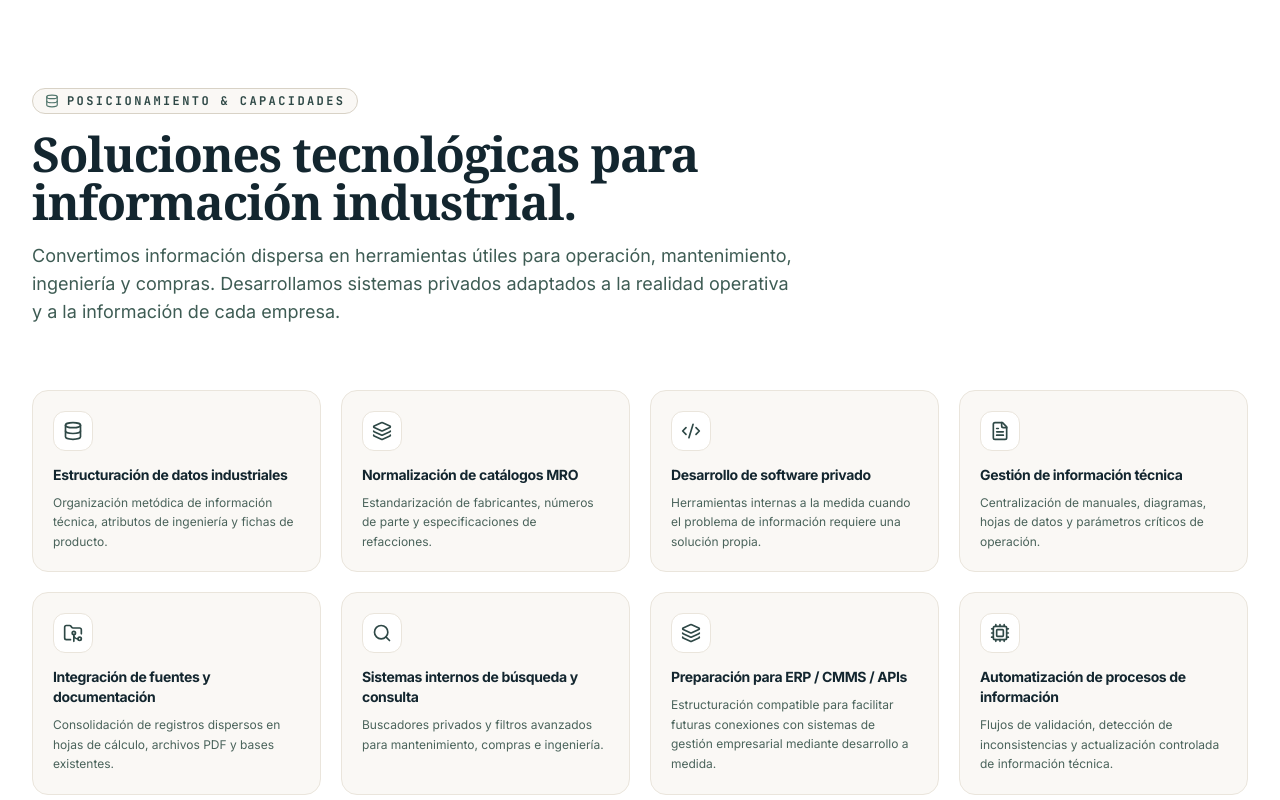
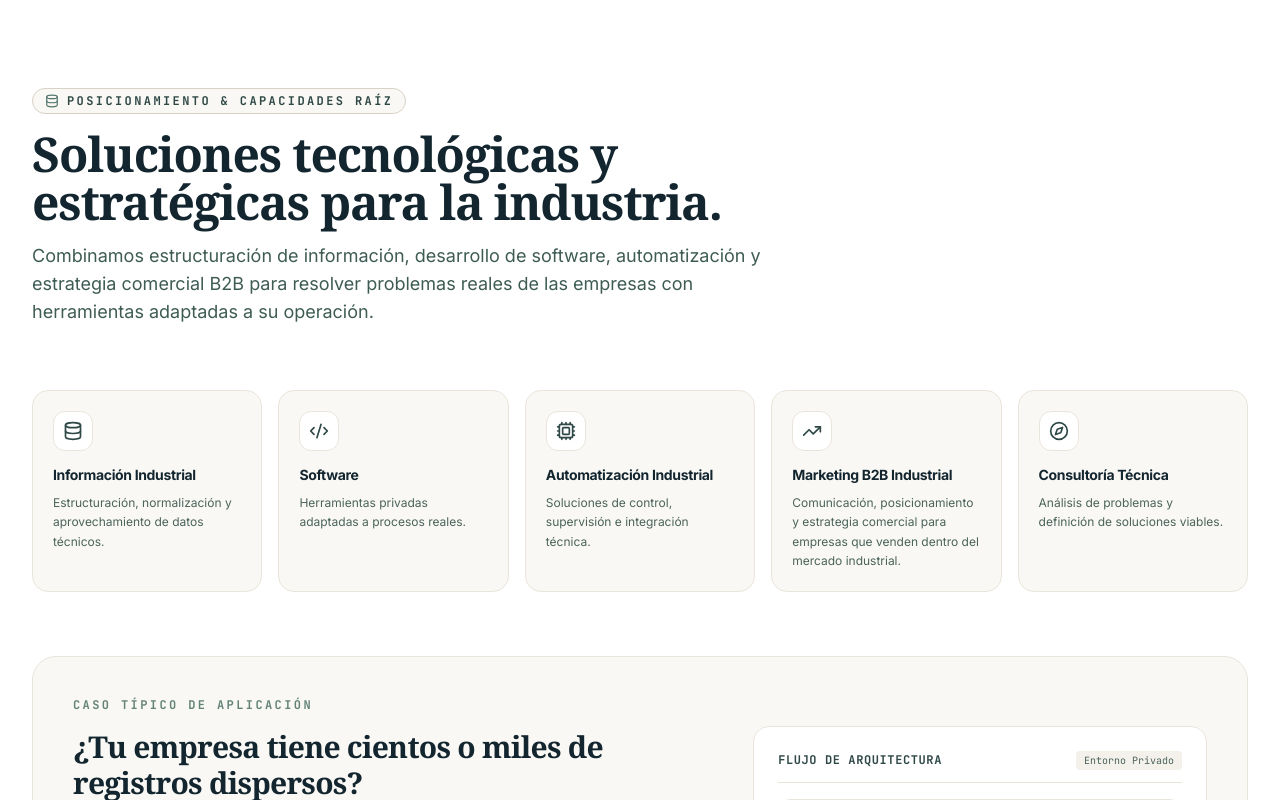
Before and after one commit to jesussorianoevee-commits/JIVOTECK, a React (Vite) app: page / in a window 1280 px wide. Shown: the part 1560-2360 px from the top of the page. Built offline with nearby package versions, Linux system fonts and the light colour scheme.

Commit message:
feat(positioning): elevate Industrial B2B Marketing to core pillar across Hero, CorporateBlock, EcosystemDashboard, and Services

```diff
--- a/src/components/About.tsx
+++ b/src/components/About.tsx
@@ -39,10 +39,10 @@ export const About: React.FC = () => {
             Ingeniería de información para la realidad industrial.
           </h2>
           <p className="text-base sm:text-lg text-[#3E5C54] leading-relaxed font-sans font-normal">
-            <strong>JIVOTECK</strong> es una empresa tecnológica emergente de Aguascalientes enfocada en desarrollar soluciones integrales para la gestión, estructuración y aprovechamiento de información industrial.
+            <strong>JIVOTECK</strong> es una empresa tecnológica emergente de Aguascalientes que desarrolla soluciones integrales para la industria combinando información, tecnología, automatización y estrategia comercial B2B.
           </p>
           <p className="text-sm sm:text-base text-[#4A635B] leading-relaxed font-sans font-normal">
-            Combinamos conocimiento industrial, arquitectura de datos, desarrollo de software y estrategia comercial B2B para construir soluciones adaptadas a problemas reales de las empresas. Nuestro equipo integra distintas especialidades, permitiendo abordar tanto la estructura tecnológica de un proyecto como la manera en que una empresa organiza, presenta y comunica sus soluciones dentro del mercado industrial.
+            Nuestro equipo integra distintas especialidades en conocimiento industrial, arquitectura de datos, desarrollo de software, automatización y comunicación B2B, permitiéndonos abordar tanto la parte tecnológica de un problema como la forma en que una empresa organiza y comunica sus soluciones al mercado.
           </p>
         </div>
 
--- a/src/components/CorporateBlock.tsx
+++ b/src/components/CorporateBlock.tsx
@@ -1,58 +1,42 @@
 import React from 'react';
 import {
   Database,
-  Layers,
   Code2,
-  FileText,
-  FolderGit2,
-  Search,
   Cpu,
+  TrendingUp,
+  Compass,
   ArrowRight,
   CheckCircle2,
-  FileSpreadsheet
+  FileSpreadsheet,
+  Search
 } from 'lucide-react';
 
 export const CorporateBlock: React.FC = () => {
-  const capabilities = [
+  const corePillars = [
     {
       icon: Database,
-      title: 'Estructuración de datos industriales',
-      desc: 'Organización metódica de información técnica, atributos de ingeniería y fichas de producto.'
-    },
-    {
-      icon: Layers,
-      title: 'Normalización de catálogos MRO',
-      desc: 'Estandarización de fabricantes, números de parte y especificaciones de refacciones.'
+      title: 'Información Industrial',
+      desc: 'Estructuración, normalización y aprovechamiento de datos técnicos.'
     },
     {
       icon: Code2,
-      title: 'Desarrollo de software privado',
-      desc: 'Herramientas internas a la medida cuando el problema de información requiere una solución propia.'
-    },
-    {
-      icon: FileText,
-      title: 'Gestión de información técnica',
-      desc: 'Centralización de manuales, diagramas, hojas de datos y parámetros críticos de operación.'
-    },
-    {
-      icon: FolderGit2,
-      title: 'Integración de fuentes y documentación',
-      desc: 'Consolidación de registros dispersos en hojas de cálculo, archivos PDF y bases existentes.'
-    },
-    {
-      icon: Search,
-      title: 'Sistemas internos de búsqueda y consulta',
-      desc: 'Buscadores privados y filtros avanzados para mantenimiento, compras e ingeniería.'
-    },
-    {
-      icon: Layers,
-      title: 'Preparación para ERP / CMMS / APIs',
-      desc: 'Estructuración compatible para facilitar futuras conexiones con sistemas de gestión empresarial mediante desarrollo a medida.'
+      title: 'Software',
+      desc: 'Herramientas privadas adaptadas a procesos reales.'
     },
     {
       icon: Cpu,
-      title: 'Automatización de procesos de información',
-      desc: 'Flujos de validación, detección de inconsistencias y actualización controlada de información técnica.'
+      title: 'Automatización Industrial',
+      desc: 'Soluciones de control, supervisión e integración técnica.'
+    },
+    {
+      icon: TrendingUp,
+      title: 'Marketing B2B Industrial',
+      desc: 'Comunicación, posicionamiento y estrategia comercial para empresas que venden dentro del mercado industrial.'
+    },
+    {
+      icon: Compass,
+      title: 'Consultoría Técnica',
+      desc: 'Análisis de problemas y definición de soluciones viables.'
     }
   ];
 
@@ -64,20 +48,20 @@ export const CorporateBlock: React.FC = () => {
         <div className="max-w-3xl space-y-4">
           <div className="inline-flex items-center gap-2 px-3 py-1 rounded-full text-xs font-mono font-bold tracking-[0.2em] uppercase bg-[#FAF8F5] text-[#2E4846] border border-[#D8D2C6] shadow-2xs">
             <Database className="w-3.5 h-3.5 text-[#50756C]" />
-            <span>POSICIONAMIENTO & CAPACIDADES</span>
+            <span>POSICIONAMIENTO & CAPACIDADES RAÍZ</span>
           </div>
           <h2 className="text-3xl sm:text-4xl lg:text-5xl font-bold tracking-tight font-serif text-[#13262F] leading-tight">
-            Soluciones tecnológicas para información industrial.
+            Soluciones tecnológicas y estratégicas para la industria.
           </h2>
           <p className="text-base sm:text-lg text-[#3E5C54] leading-relaxed font-sans font-normal">
-            Convertimos información dispersa en herramientas útiles para operación, mantenimiento, ingeniería y compras. Desarrollamos sistemas privados adaptados a la realidad operativa y a la información de cada empresa.
+            Combinamos estructuración de información, desarrollo de software, automatización y estrategia comercial B2B para resolver problemas reales de las empresas con herramientas adaptadas a su operación.
           </p>
         </div>
 
-        {/* 8 Core Capabilities Grid */}
-        <div className="grid grid-cols-1 sm:grid-cols-2 lg:grid-cols-4 gap-5">
-          {capabilities.map((cap, idx) => {
-            const Icon = cap.icon;
+        {/* 5 Core Pillars Grid */}
+        <div className="grid grid-cols-1 sm:grid-cols-2 lg:grid-cols-5 gap-4">
+          {corePillars.map((pilar, idx) => {
+            const Icon = pilar.icon;
             return (
               <div
                 key={idx}
@@ -88,10 +72,10 @@ export const CorporateBlock: React.FC = () => {
                     <Icon className="w-5 h-5" />
                   </div>
                   <h3 className="text-sm font-bold text-[#13262F] font-sans tracking-tight mb-2">
-                    {cap.title}
+                    {pilar.title}
                   </h3>
                   <p className="text-xs text-[#4A635B] leading-relaxed font-sans">
-                    {cap.desc}
+                    {pilar.desc}
                   </p>
                 </div>
               </div>
--- a/src/components/EcosystemDashboard.tsx
+++ b/src/components/EcosystemDashboard.tsx
@@ -4,6 +4,7 @@ import {
   Code2,
   Cpu,
   Compass,
+  TrendingUp,
   CheckCircle2,
   ArrowUpRight,
   ExternalLink,
@@ -43,6 +44,15 @@ export const EcosystemDashboard: React.FC = () => {
       lightColor: '#FAF8F5',
       icon: Cpu,
       desc: 'Control de procesos industriales, monitoreo operativo, sensórica y acompañamiento técnico en planta.'
+    },
+    {
+      name: 'Marketing B2B Industrial',
+      sub: 'Posicionamiento y comunicación técnica',
+      badge: 'Estrategia Comercial',
+      color: '#3E5C54',
+      lightColor: '#FAF8F5',
+      icon: TrendingUp,
+      desc: 'Estrategias de comunicación, materiales comerciales y posicionamiento para fabricantes, proveedores y empresas tecnológicas que venden a otras empresas dentro del sector industrial.'
     },
     {
       name: 'Consultoría Técnica',
@@ -115,7 +125,7 @@ export const EcosystemDashboard: React.FC = () => {
               Especialidades & Modelo de Trabajo
             </h2>
             <p className="text-sm text-[#4A635B] mt-1 max-w-xl font-sans">
-              Capacidades técnicas complementarias para estructurar información, crear herramientas privadas y dar soporte a la operación industrial.
+              Capacidades complementarias para estructurar información, crear herramientas privadas, automatizar procesos y posicionar empresas en el sector industrial.
             </p>
           </div>
 
@@ -141,55 +151,66 @@ export const EcosystemDashboard: React.FC = () => {
                   <p className="text-xs text-[#638379]">Especialidades de ingeniería</p>
                 </div>
                 <span className="px-2 py-0.5 text-[10px] font-mono font-bold bg-[#F4F1EA] text-[#2E4846] rounded border border-[#D8D2C6]">
-                  4 ÁREAS
+                  5 ÁREAS
                 </span>
               </div>
 
               {/* Qualitative Quadrant Graphic (Replacing arbitrary percentages) */}
               <div className="flex items-center justify-center py-4 relative">
                 <svg className="w-36 h-36 transform -rotate-90" viewBox="0 0 120 120">
-                  {/* Quadrant 1: Información Industrial */}
+                  {/* Segment 1: Información Industrial */}
                   <circle
                     cx="60"
                     cy="60"
                     r="48"
                     stroke="#13262F"
                     strokeWidth="12"
-                    strokeDasharray="72 301.6"
+                    strokeDasharray="56 301.6"
                     strokeDashoffset="0"
                     fill="transparent"
                   />
-                  {/* Quadrant 2: Software Privado */}
+                  {/* Segment 2: Software Privado */}
                   <circle
                     cx="60"
                     cy="60"
                     r="48"
                     stroke="#2E4846"
                     strokeWidth="12"
-                    strokeDasharray="72 301.6"
-                    strokeDashoffset="-75.4"
+                    strokeDasharray="56 301.6"
+                    strokeDashoffset="-60.3"
                     fill="transparent"
                   />
-                  {/* Quadrant 3: Automatización */}
+                  {/* Segment 3: Automatización */}
                   <circle
                     cx="60"
                     cy="60"
                     r="48"
                     stroke="#50756C"
                     strokeWidth="12"
-                    strokeDasharray="72 301.6"
-                    strokeDashoffset="-150.8"
+                    strokeDasharray="56 301.6"
+                    strokeDashoffset="-120.6"
                     fill="transparent"
                   />
-                  {/* Quadrant 4: Consultoría Técnica */}
+                  {/* Segment 4: Marketing B2B Industrial */}
+                  <circle
+                    cx="60"
+                    cy="60"
+                    r="48"
+                    stroke="#3E5C54"
+                    strokeWidth="12"
+                    strokeDasharray="56 301.6"
+                    strokeDashoffset="-181.0"
+                    fill="transparent"
+                  />
+                  {/* Segment 5: Consultoría Técnica */}
                   <circle
                     cx="60"
                     cy="60"
                     r="48"
                     stroke="#8FA89B"
                     strokeWidth="12"
-                    strokeDasharray="72 301.6"
-                    strokeDashoffset="-226.2"
+                    strokeDasharray="56 301.6"
+                    strokeDashoffset="-241.3"
                     fill="transparent"
                   />
                 </svg>
--- a/src/components/Hero.tsx
+++ b/src/components/Hero.tsx
@@ -93,7 +93,7 @@ export const Hero: React.FC = () => {
           </h1>
 
           <p className="text-base sm:text-lg text-[#3E5C54] leading-relaxed font-sans max-w-3xl font-normal">
-            <strong>JIVOTECK</strong> desarrolla soluciones tecnológicas para transformar información industrial dispersa en sistemas estructurados, consultables y útiles para mantenimiento, ingeniería y compras. Diseñamos software y herramientas adaptadas a las necesidades reales de cada empresa.
+            <strong>JIVOTECK</strong> desarrolla soluciones integrales para la industria combinando estructuración de información, desarrollo de software, automatización y estrategia comercial B2B. Construimos herramientas y soluciones adaptadas a las necesidades reales de cada empresa.
           </p>
 
           <div className="pt-2 flex flex-wrap items-center gap-3">
--- a/src/components/Services.tsx
+++ b/src/components/Services.tsx
@@ -87,7 +87,33 @@ export const Services: React.FC = () => {
       ]
     },
     {
-      id: 'JVT-CON-04',
+      id: 'JVT-MKT-04',
+      title: 'Marketing B2B Industrial',
+      subtitle: 'Desarrollamos estrategias de comunicación y posicionamiento para empresas que venden productos, servicios o soluciones dentro del sector industrial.',
+      category: 'Marketing',
+      status: 'Servicio Contratable',
+      badgeColor: 'bg-[#F4F1EA] text-[#3E5C54] border-[#D8D2C6]',
+      description: 'Desarrollamos estrategias de comunicación y posicionamiento para empresas que venden productos, servicios o soluciones dentro del sector industrial.',
+      overview: 'Combinamos conocimiento del entorno B2B con comunicación técnica y comercial para ayudar a fabricantes, proveedores y empresas tecnológicas a presentar con claridad qué hacen, qué problema resuelven y por qué su propuesta es relevante para otras empresas.',
+      deliverables: [
+        'Posicionamiento B2B industrial',
+        'Comunicación técnica y comercial',
+        'Catálogos y materiales comerciales',
+        'Presentaciones para compradores industriales',
+        'Estrategia de presencia digital B2B',
+        'Comunicación de productos y servicios técnicos',
+        'Apoyo para ferias y encuentros de negocio',
+        'Identidad y narrativa comercial industrial'
+      ],
+      specs: [
+        { label: 'Enfoque', value: 'Sector industrial, manufactura, proveedores y empresas tecnológicas B2B' },
+        { label: 'Lenguaje', value: 'Técnico y comercial orientado a compradores y tomadores de decisión industriales' },
+        { label: 'Capacidad del equipo', value: 'Equipo multidisciplinario de JIVOTECK en tecnología y comunicación comercial' },
+        { label: 'Entregables', value: 'Estrategias de posicionamiento, catálogos estructurados, materiales comerciales y presencia digital' }
+      ]
+    },
+    {
+      id: 'JVT-CON-05',
       title: 'Consultoría Técnica & Diagnóstico',
       subtitle: 'Análisis y definición de soluciones para evaluar calidad de datos, viabilidad de software y modernización de sistemas.',
       category: 'Consultoría',
@@ -106,32 +132,6 @@ export const Services: React.FC = () => {
         { label: 'Tiempo de diagnóstico', value: 'Definido en función de la complejidad y volumen de la información' },
         { label: 'Entregable', value: 'Reporte técnico con hallazgos y alternativas de solución' },
         { label: 'Confidencialidad', value: 'Opción de trabajo bajo acuerdo de confidencialidad (NDA)' }
-      ]
-    },
-    {
-      id: 'JVT-MKT-05',
-      title: 'Marketing B2B Industrial',
-      subtitle: 'Desarrollamos estrategias de comunicación y posicionamiento para empresas que venden productos, servicios o soluciones dentro del sector industrial.',
-      category: 'Marketing',
-      status: 'Servicio Contratable',
-      badgeColor: 'bg-[#F4F1EA] text-[#3E5C54] border-[#D8D2C6]',
-      description: 'Desarrollamos estrategias de comunicación y posicionamiento para empresas que venden productos, servicios o soluciones dentro del sector industrial.',
-      overview: 'Combinamos conocimiento del entorno B2B con comunicación técnica y comercial para ayudar a fabricantes, proveedores y empresas tecnológicas a presentar con claridad qué hacen, qué problema resuelven y por qué su propuesta es relevante para otras empresas.',
-      deliverables: [
-        'Posicionamiento B2B para empresas industriales',
-        'Comunicación técnica y comercial',
-        'Desarrollo y estructuración de catálogos comerciales',
-        'Presentaciones y materiales para compradores industriales',
-        'Estrategia de presencia digital B2B',
-        'Comunicación de productos y servicios técnicos',
-        'Apoyo para ferias y encuentros de negocio industriales',
-        'Identidad y narrativa comercial orientada al mercado industrial'
-      ],
-      specs: [
-        { label: 'Enfoque', value: 'Sector industrial, manufactura, proveedores y empresas tecnológicas B2B' },
-        { label: 'Lenguaje', value: 'Técnico y comercial orientado a compradores y tomadores de decisión industriales' },
-        { label: 'Capacidad del equipo', value: 'Equipo multidisciplinario de JIVOTECK en tecnología y comunicación comercial' },
-        { label: 'Entregables', value: 'Estrategias de posicionamiento, catálogos estructurados, materiales comerciales y presencia digital' }
       ]
     },
     {
@@ -164,8 +164,8 @@ export const Services: React.FC = () => {
     { id: 'Datos Industriales', label: 'Datos Industriales' },
     { id: 'Software', label: 'Software Privado' },
     { id: 'Automatización', label: 'Automatización' },
+    { id: 'Marketing', label: 'Marketing B2B' },
     { id: 'Consultoría', label: 'Consultoría' },
-    { id: 'Marketing', label: 'Marketing B2B' },
     { id: 'Industrialpedia', label: 'Industrialpedia (Producto Propio)' },
   ];
 
```
